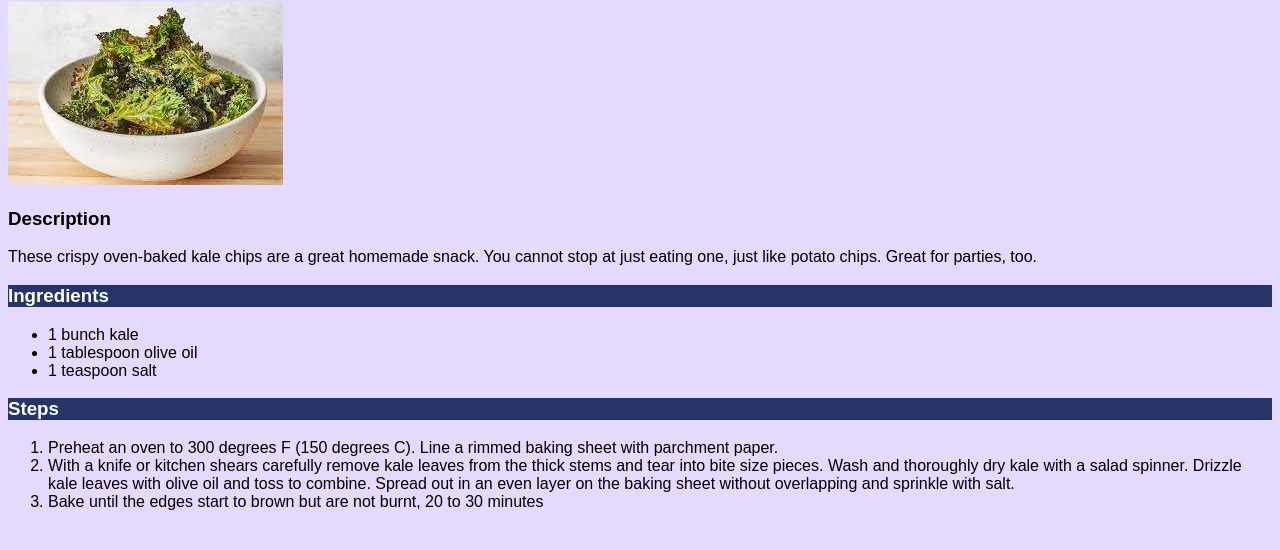
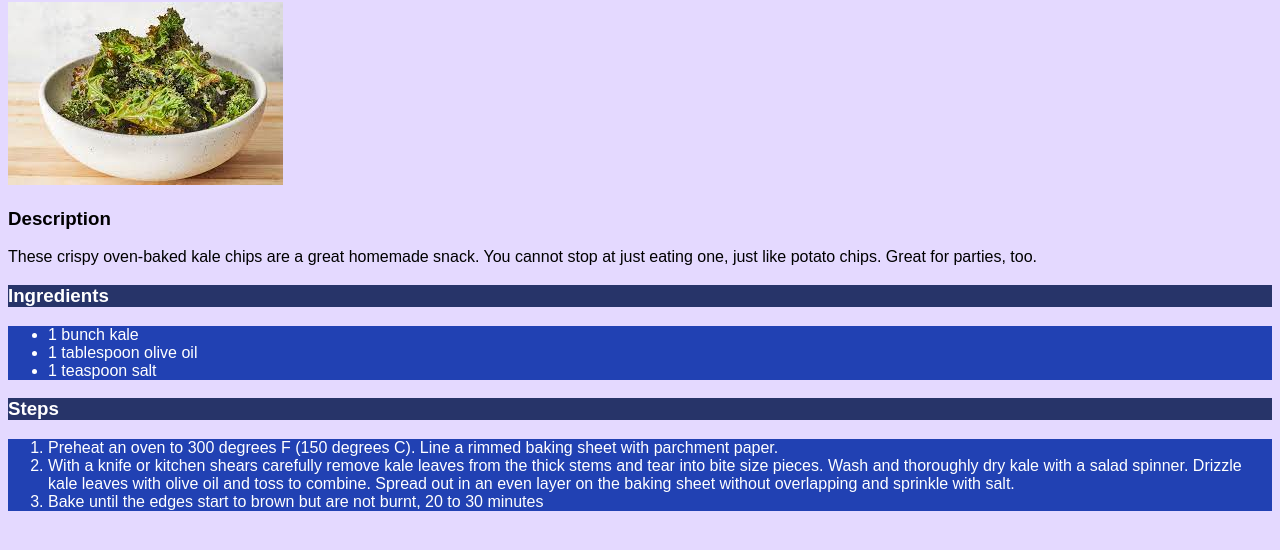
Before and after one commit to mmmmmtoasty/odin-recipies, a plain HTML site: page recipies/baked-kale-chips.html in a window 1280 px wide. Shown: the part 78-628 px from the top of the page. Drawn offline with Linux system fonts and the light colour scheme.

Commit message:
added more detail to recipie page style on baked-kale-chips.html

```diff
--- a/recipies/baked-kale-chips.html
+++ b/recipies/baked-kale-chips.html
@@ -11,13 +11,13 @@
         <h3>Description</h3>
         <p>These crispy oven-baked kale chips are a great homemade snack. You cannot stop at just eating one, just like potato chips. Great for parties, too.</p>
         <h3 class="subsection">Ingredients</h3>
-        <ul>
+        <ul class="paragraph">
             <li>1 bunch kale</li>
             <li>1 tablespoon olive oil</li>
             <li>1 teaspoon salt</li>
         </ul>
         <h3 class="subsection">Steps</h3>
-        <ol>
+        <ol id="paragraph">
             <li>Preheat an oven to 300 degrees F (150 degrees C). Line a rimmed baking sheet with parchment paper.</li>
             <li>With a knife or kitchen shears carefully remove kale leaves from the thick stems and tear into bite size pieces. Wash and thoroughly dry kale with a salad spinner. Drizzle kale leaves with olive oil and toss to combine. Spread out in an even layer on the baking sheet without overlapping and sprinkle with salt.</li>
             <li>Bake until the edges start to brown but are not burnt, 20 to 30 minutes</li>
--- a/style.css
+++ b/style.css
@@ -17,3 +17,8 @@
     color:white;
     font-weight: bold;
 }
+
+ol li, ul li, ol, ul{ /*ingredients and steps list */
+    background-color:#2141b3;
+    color: white;
+}
```
